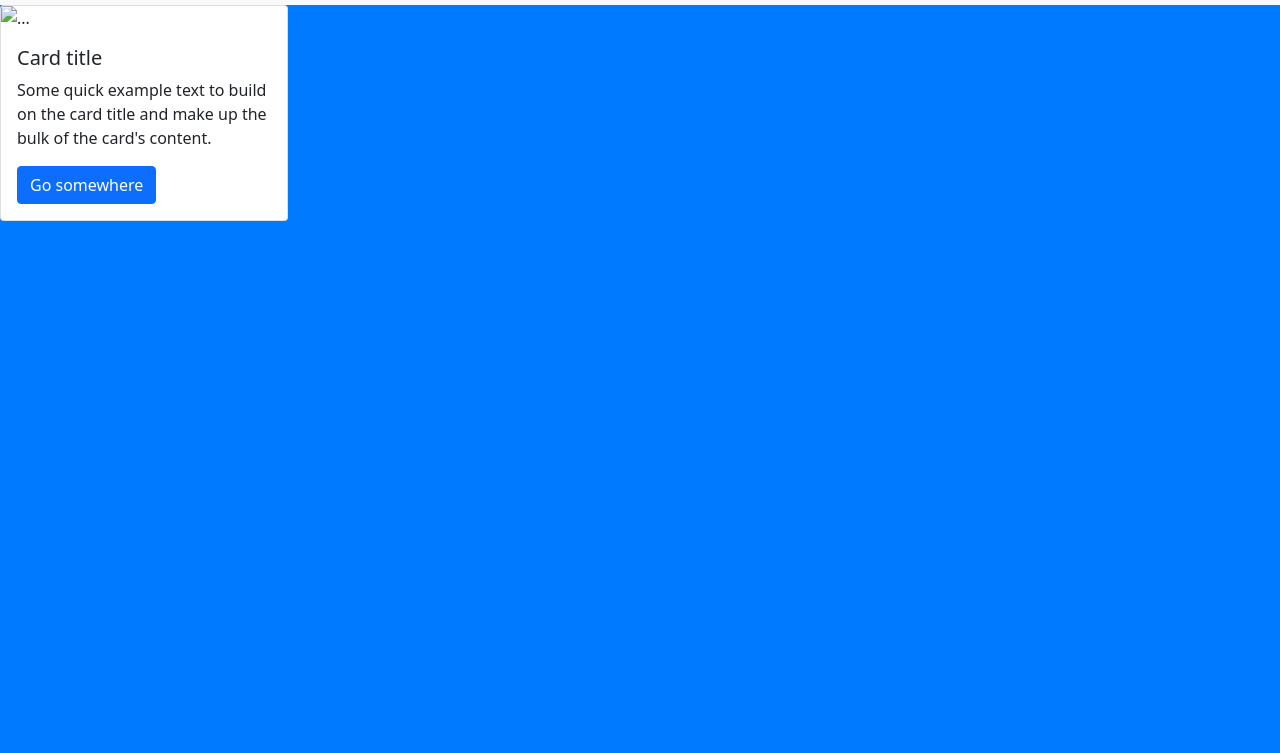
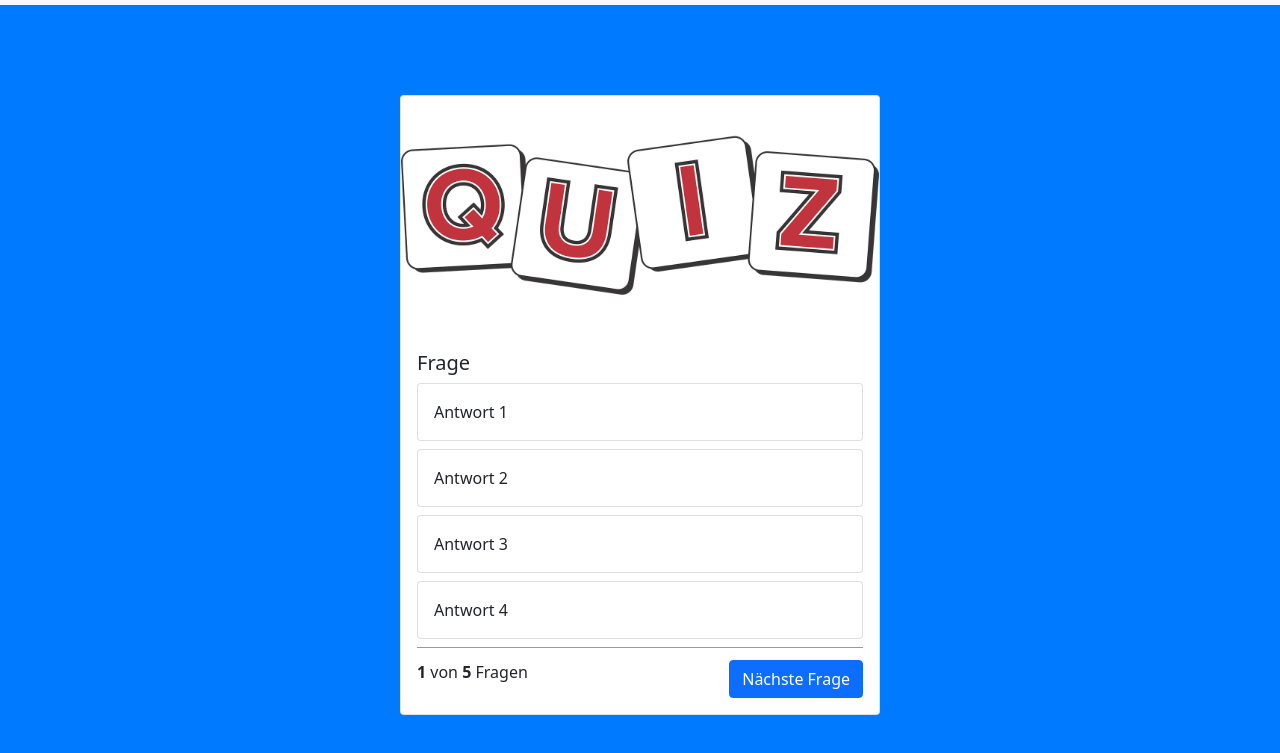
Before and after one commit to derjp87/Quizapp, a plain HTML site: page index.html in a window 1280 px wide. Shown: the part 45-798 px from the top of the page. Drawn offline with nearby package versions, Linux system fonts and the light colour scheme.

Commit message:
Quizcard design added

```diff
--- a/index.html
+++ b/index.html
@@ -11,8 +11,11 @@
   <script src="script.js"></script>
 
   <!-- Bootstrap file -->
-    <link href="https://cdn.jsdelivr.net/npm/bootstrap@5.0.2/dist/css/bootstrap.min.css" rel="stylesheet" integrity="sha384-EVSTQN3/azprG1Anm3QDgpJLIm9Nao0Yz1ztcQTwFspd3yD65VohhpuuCOmLASjC" crossorigin="anonymous">
-    <script src="https://cdn.jsdelivr.net/npm/bootstrap@5.0.2/dist/js/bootstrap.bundle.min.js" integrity="sha384-MrcW6ZMFYlzcLA8Nl+NtUVF0sA7MsXsP1UyJoMp4YLEuNSfAP+JcXn/tWtIaxVXM" crossorigin="anonymous"></script>
+  <link href="https://cdn.jsdelivr.net/npm/bootstrap@5.0.2/dist/css/bootstrap.min.css" rel="stylesheet"
+    integrity="sha384-EVSTQN3/azprG1Anm3QDgpJLIm9Nao0Yz1ztcQTwFspd3yD65VohhpuuCOmLASjC" crossorigin="anonymous">
+  <script src="https://cdn.jsdelivr.net/npm/bootstrap@5.0.2/dist/js/bootstrap.bundle.min.js"
+    integrity="sha384-MrcW6ZMFYlzcLA8Nl+NtUVF0sA7MsXsP1UyJoMp4YLEuNSfAP+JcXn/tWtIaxVXM"
+    crossorigin="anonymous"></script>
 </head>
 
 <body>
@@ -22,13 +25,45 @@
     </div>
   </nav>
 
+  <div class="container">
+    <div class="card quiz-card">
+      <img src="img/quiz.png" class="card-img-top">
+      <div class="card-body">
+        <h5 class="card-title">Frage</h5>
 
-  <div class="card" style="width: 18rem;">
-    <img src="..." class="card-img-top" alt="...">
+        <div class="card mb-2">
           <div class="card-body">
-      <h5 class="card-title">Card title</h5>
-      <p class="card-text">Some quick example text to build on the card title and make up the bulk of the card's content.</p>
-      <a href="#" class="btn btn-primary">Go somewhere</a>
+            Antwort 1
+          </div>
+        </div>
+
+        <div class="card mb-2">
+          <div class="card-body">
+            Antwort 2
+          </div>
+        </div>
+
+        <div class="card mb-2">
+          <div class="card-body">
+            Antwort 3
+          </div>
+        </div>
+
+        <div class="card mb-2">
+          <div class="card-body">
+            Antwort 4
+          </div>
+        </div>
+
+        <div class="question-footer">
+          <span>
+            <b>1</b> von <b>5</b> Fragen
+          </span>
+
+          <button class="btn btn-primary">Nächste Frage</button>
+        </div>
+
+      </div>
     </div>
   </div>
 </body>
--- a/style.css
+++ b/style.css
@@ -1,4 +1,22 @@
 body {
+    background-color: #007AFF !important;
+}
+
+.container {
     min-height: 100vh;
     background-color: #007AFF !important;
+    display: flex;
+    justify-content: center;
+    align-items: center;
 }
+
+.quiz-card {
+    width: 30rem;
+}
+
+.question-footer {
+    border-top: 1px solid rgba(0,0,0,0.4);
+    display: flex;
+    justify-content: space-between;
+    padding-top: 12px;
+}
```
Also changed, not shown: img/quiz.png (added). Lines whose indentation alone changed are shown as unchanged.
